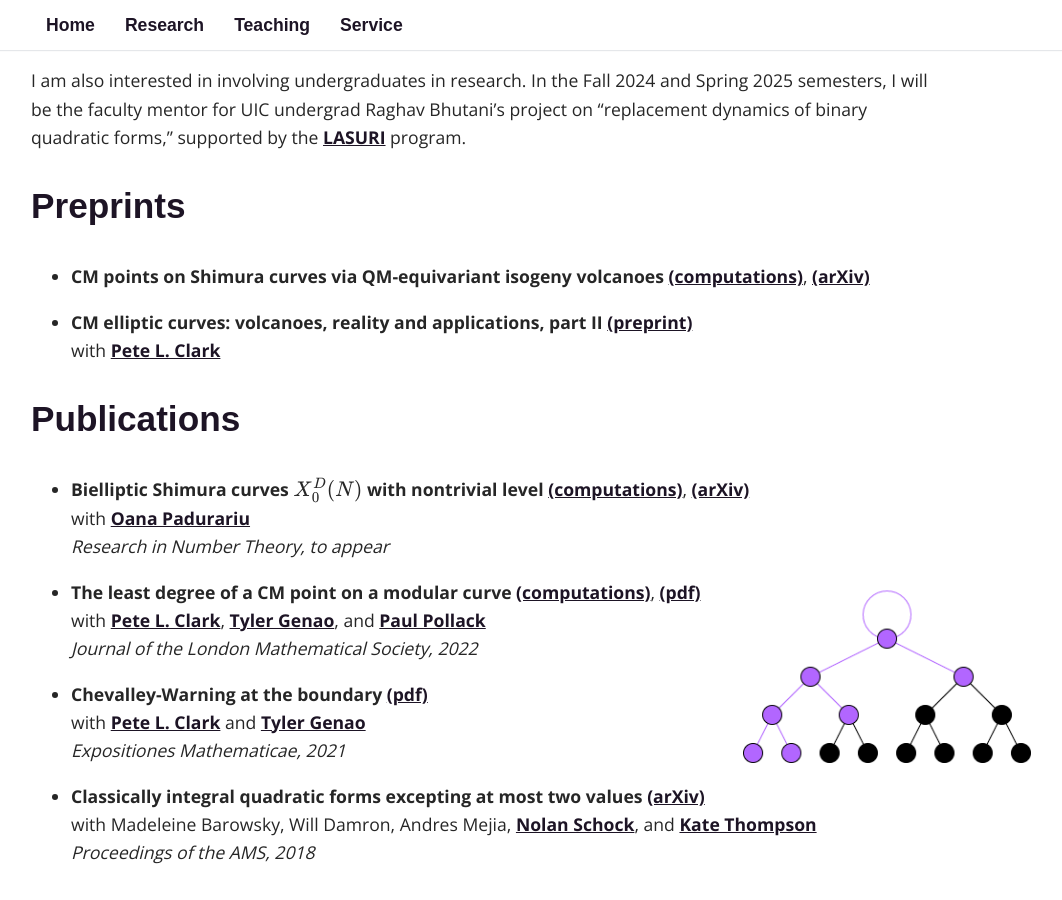
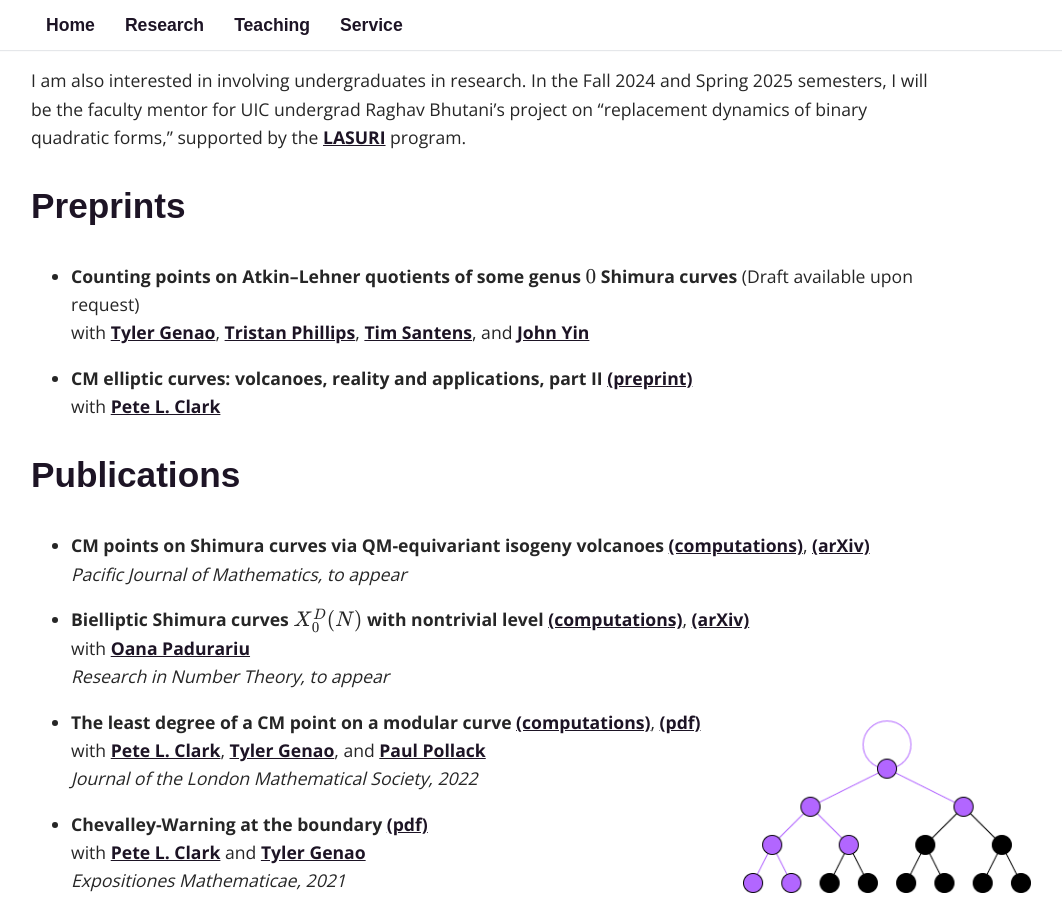
Before and after one commit to fsaia/site, a Jekyll site: the page built from _pages/02_research.md, in a window 1280 px wide and 900 px high, scrolled down 486 px. Shown: the whole window, without its empty margins (159-1221 px from the left). Built offline with Jekyll 4.4.1, drawn with Linux system fonts in a browser that asks for light colours; some web fonts are replaced; formulas are drawn with MathJax 3.

Commit message:
Add files via upload

```diff
--- a/_pages/02_research.md
+++ b/_pages/02_research.md
@@ -15,12 +15,16 @@ I am also interested in involving undergraduates in research. In the Fall 2024 a
 
 ## Preprints
 
-* **CM points on Shimura curves via QM-equivariant isogeny volcanoes** [(computations)](https://github.com/fsaia/CM-Points-Shimura-Curves), [(arXiv)](https://arxiv.org/abs/2212.12635)
+* **Counting points on Atkin--Lehner quotients of some genus $$0$$ Shimura curves** (Draft available upon request)
+	with [Tyler Genao](https://tylergenao.com/), [Tristan Phillips](https://sites.google.com/site/tristanphillipsmath/home), [Tim Santens](https://sites.google.com/view/timsantens/), and [John Yin](https://sites.google.com/view/johng23)
 
 * **CM elliptic curves: volcanoes, reality and applications, part II** [(preprint)](https://drive.google.com/file/d/1SQwJ4HetSW6mQX-eZ_Fy4EAKF9nl5qJS/view?usp=sharing)
 	with [Pete L. Clark](http://alpha.math.uga.edu/~pete/)
 
 ## Publications
+
+* **CM points on Shimura curves via QM-equivariant isogeny volcanoes** [(computations)](https://github.com/fsaia/CM-Points-Shimura-Curves), [(arXiv)](https://arxiv.org/abs/2212.12635)
+	*Pacific Journal of Mathematics, to appear*
 
 * **Bielliptic Shimura curves $$X_0^D(N)$$ with nontrivial level** [(computations)](https://github.com/fsaia/Bielliptic-Shimura-Curves), [(arXiv)](https://arxiv.org/abs/2401.08829)
 	with [Oana Padurariu](https://sites.google.com/view/oanapadurariu/home)
```
